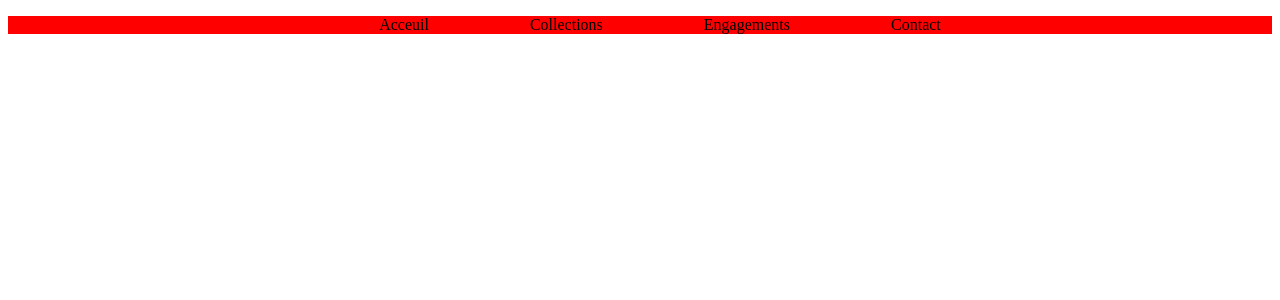
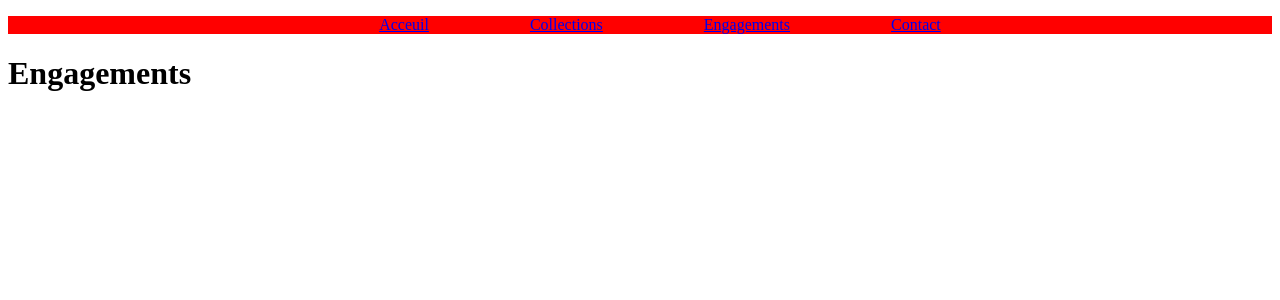
Before and after one commit to LaurineBDev/WildWeave-React, a React (Vite) app: page /engagement in a window 1280 px wide. Shown: the top 300 px of the page. Built offline with nearby package versions, Linux system fonts and the light colour scheme.

Commit message:
Update: add link

```diff
--- a/src/App.jsx
+++ b/src/App.jsx
@@ -1,7 +1,9 @@
 // src/App.jsx
 import { BrowserRouter, Route, Routes } from "react-router-dom";
-import About from "./page/About.jsx";
+
+import Collection from "./page/Collection.jsx";
 import Contact from "./page/Contact.jsx";
+import Engagement from "./page/Engagement.jsx";
 import Home from "./page/Home.jsx";
 import Navbar from "./page/component/Navbar.jsx";
 
@@ -11,8 +13,9 @@ function App() {
       <Navbar/>
       <Routes>
         <Route path="/" element={<Home />} />
-        <Route path="/a-propos" element={<About />} />
-        <Route path="/contact" element={<Contact />} />
+        <Route path="/collection" element={<Collection />} />
+        <Route path="/engagement" element={<Engagement />} />
+        <Route path="/contact" element={<Contact/>} />
       </Routes>
     </BrowserRouter>
   );
--- a/src/page/About.jsx
+++ /dev/null
@@ -1,11 +0,0 @@
-import React from 'react';
-
-const About = () => {
-  return (
-    <div>
-      <h2>about</h2>
-    </div>
-  );
-};
-
-export default About;
--- /dev/null
+++ b/src/page/Collection.jsx
@@ -0,0 +1,11 @@
+import React from 'react';
+
+const Collection = () => {
+  return (
+    <div>
+      <h1>Collections</h1>
+    </div>
+  );
+};
+
+export default Collection;
--- /dev/null
+++ b/src/page/Engagement.jsx
@@ -0,0 +1,11 @@
+import React from 'react';
+
+const Engagement = () => {
+  return (
+    <div>
+      <h1>Engagements</h1>
+    </div>
+  );
+};
+
+export default Engagement;
--- a/src/page/component/Navbar.jsx
+++ b/src/page/component/Navbar.jsx
@@ -3,10 +3,10 @@ const Navbar = () => {
   return (
     <nav>
       <ul>
-        <li>Acceuil</li>
-        <li>Collections</li>
-        <li>Engagements</li>
-        <li>Contact</li>
+        <li><a href="/">Acceuil</a></li>
+        <li><a href="/collection">Collections</a> </li>
+        <li><a href="/engagement">Engagements</a> </li>
+        <li><a href="/contact">Contact</a> </li>
       </ul>
     </nav>
   );
```
